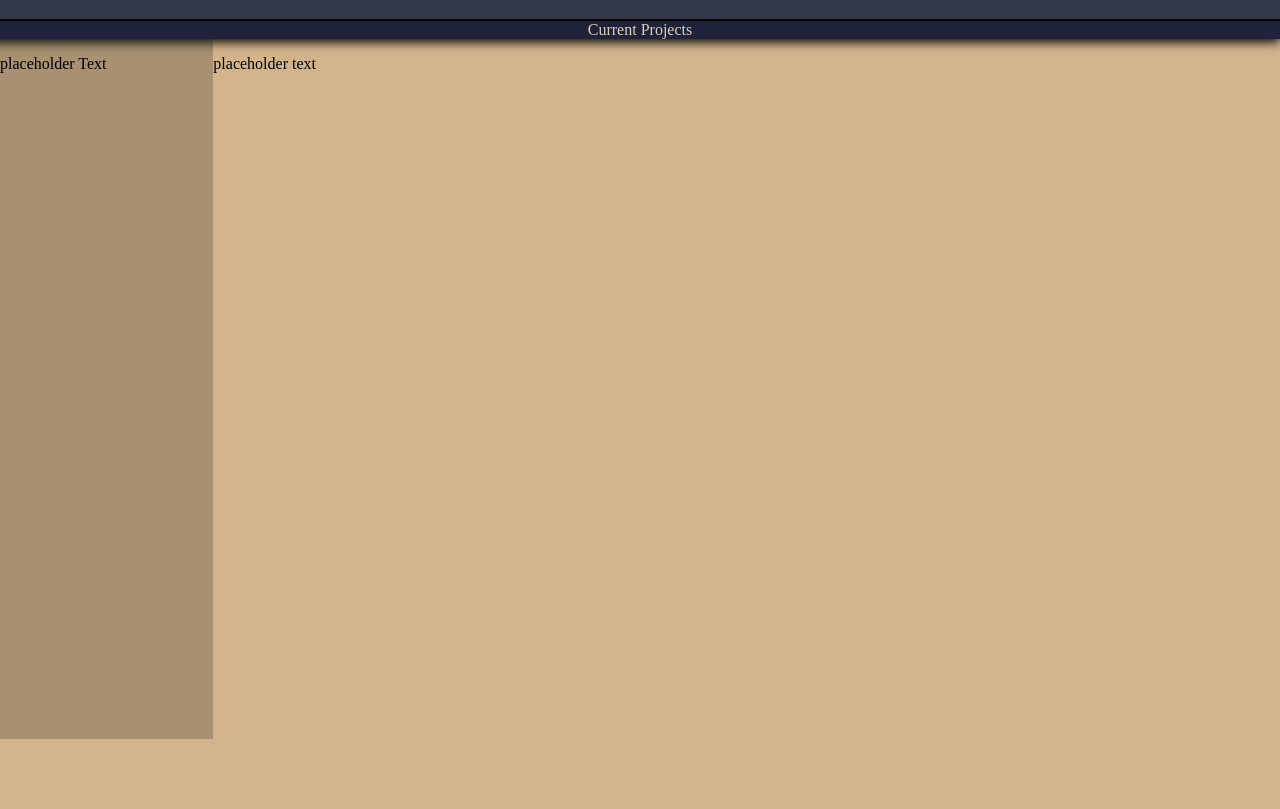
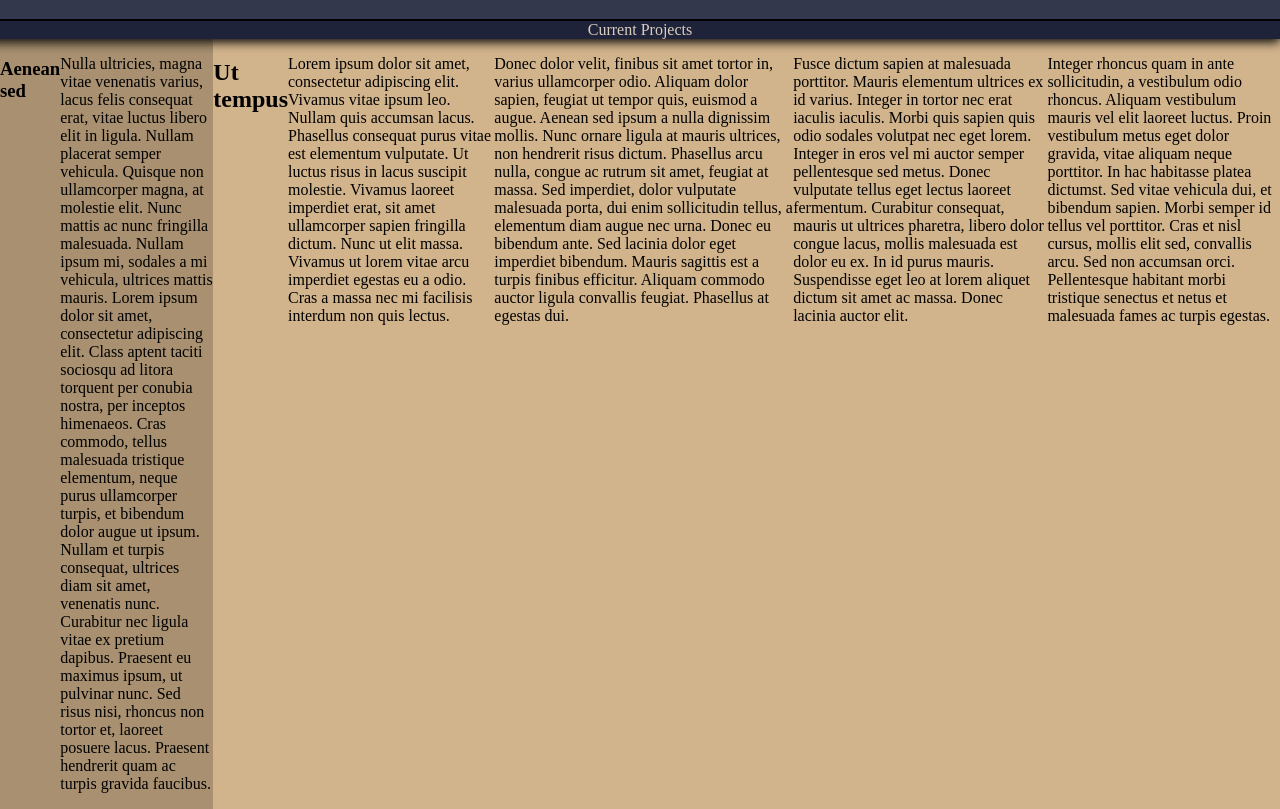
Before and after one commit to ZacheryAllen/ZacheryAllen.github.io, a plain HTML site: page index.html in a window 1280 px wide. Shown: the part 61-870 px from the top of the page. Before the commit the page ends 800 px from the top, so only its background shows below. Drawn offline with Linux system fonts and the light colour scheme.

Commit message:
Update index.html

```diff
--- a/index.html
+++ b/index.html
@@ -26,13 +26,28 @@
 	</header>
 	<section class="flex-container">
 		<aside class="flex-container">
+			<h3>
+				Aenean sed
+			</h3>
 			<p>
-				placeholder Text
+				Nulla ultricies, magna vitae venenatis varius, lacus felis consequat erat, vitae luctus libero elit in ligula. Nullam placerat semper vehicula. Quisque non ullamcorper magna, at molestie elit. Nunc mattis ac nunc fringilla malesuada. Nullam ipsum mi, sodales a mi vehicula, ultrices mattis mauris. Lorem ipsum dolor sit amet, consectetur adipiscing elit. Class aptent taciti sociosqu ad litora torquent per conubia nostra, per inceptos himenaeos. Cras commodo, tellus malesuada tristique elementum, neque purus ullamcorper turpis, et bibendum dolor augue ut ipsum. Nullam et turpis consequat, ultrices diam sit amet, venenatis nunc. Curabitur nec ligula vitae ex pretium dapibus. Praesent eu maximus ipsum, ut pulvinar nunc. Sed risus nisi, rhoncus non tortor et, laoreet posuere lacus. Praesent hendrerit quam ac turpis gravida faucibus.
 			</p>
 		</aside>
 		<article class="flex-container">
+			<h2>
+				Ut tempus
+			</h2>
 			<p>
-				placeholder text
+				Lorem ipsum dolor sit amet, consectetur adipiscing elit. Vivamus vitae ipsum leo. Nullam quis accumsan lacus. Phasellus consequat purus vitae est elementum vulputate. Ut luctus risus in lacus suscipit molestie. Vivamus laoreet imperdiet erat, sit amet ullamcorper sapien fringilla dictum. Nunc ut elit massa. Vivamus ut lorem vitae arcu imperdiet egestas eu a odio. Cras a massa nec mi facilisis interdum non quis lectus.
+			</p>
+			<p>
+				Donec dolor velit, finibus sit amet tortor in, varius ullamcorper odio. Aliquam dolor sapien, feugiat ut tempor quis, euismod a augue. Aenean sed ipsum a nulla dignissim mollis. Nunc ornare ligula at mauris ultrices, non hendrerit risus dictum. Phasellus arcu nulla, congue ac rutrum sit amet, feugiat at massa. Sed imperdiet, dolor vulputate malesuada porta, dui enim sollicitudin tellus, a elementum diam augue nec urna. Donec eu bibendum ante. Sed lacinia dolor eget imperdiet bibendum. Mauris sagittis est a turpis finibus efficitur. Aliquam commodo auctor ligula convallis feugiat. Phasellus at egestas dui.
+			</p>
+			<p>
+				Fusce dictum sapien at malesuada porttitor. Mauris elementum ultrices ex id varius. Integer in tortor nec erat iaculis iaculis. Morbi quis sapien quis odio sodales volutpat nec eget lorem. Integer in eros vel mi auctor semper pellentesque sed metus. Donec vulputate tellus eget lectus laoreet fermentum. Curabitur consequat, mauris ut ultrices pharetra, libero dolor congue lacus, mollis malesuada est dolor eu ex. In id purus mauris. Suspendisse eget leo at lorem aliquet dictum sit amet ac massa. Donec lacinia auctor elit.
+			</p>
+			<p>
+				Integer rhoncus quam in ante sollicitudin, a vestibulum odio rhoncus. Aliquam vestibulum mauris vel elit laoreet luctus. Proin vestibulum metus eget dolor gravida, vitae aliquam neque porttitor. In hac habitasse platea dictumst. Sed vitae vehicula dui, et bibendum sapien. Morbi semper id tellus vel porttitor. Cras et nisl cursus, mollis elit sed, convallis arcu. Sed non accumsan orci. Pellentesque habitant morbi tristique senectus et netus et malesuada fames ac turpis egestas.
 			</p>
 		</article>
 	</section>
```
